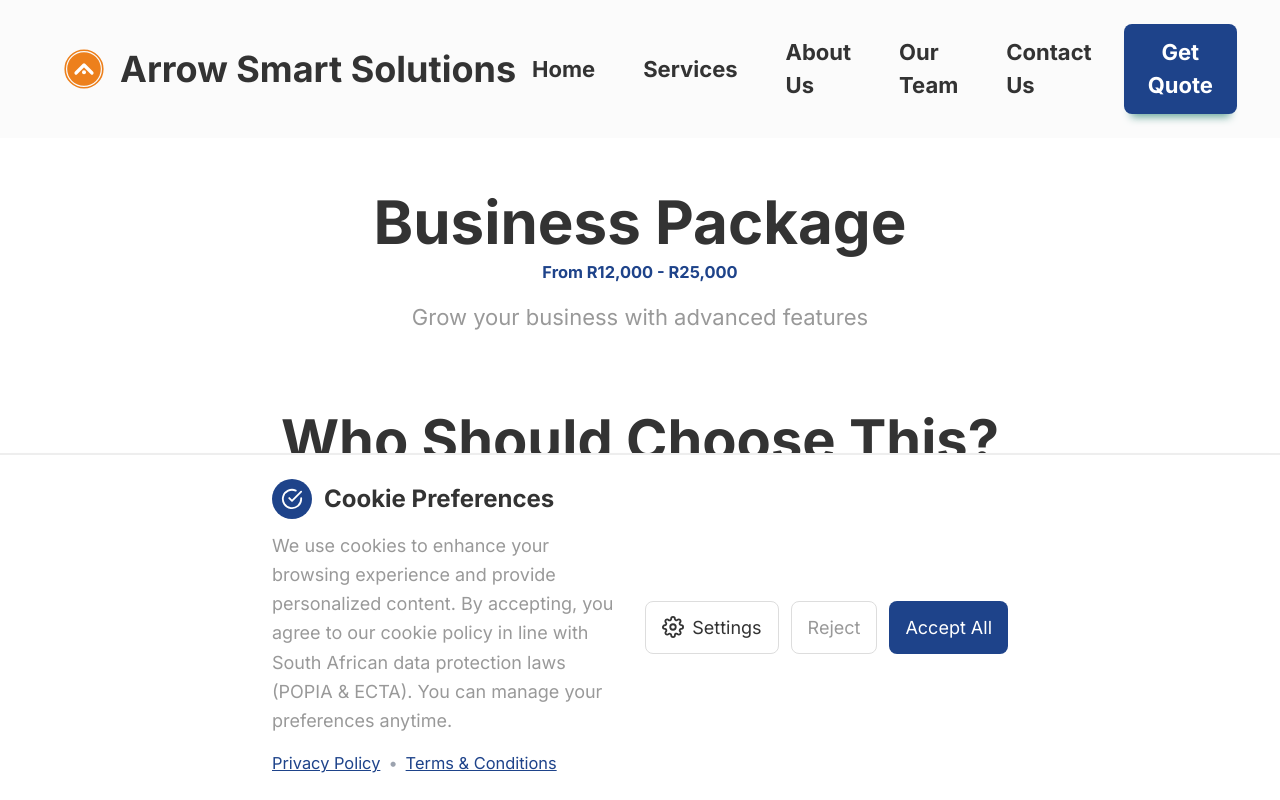
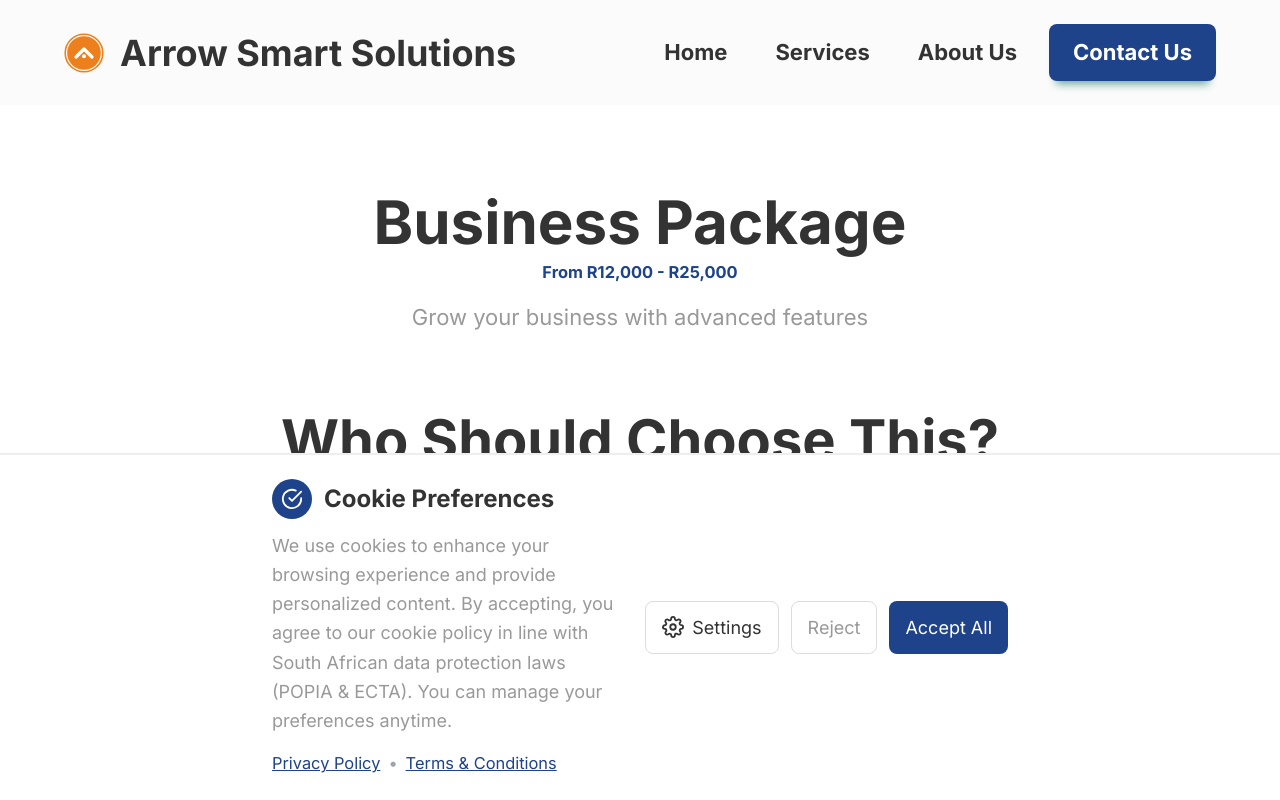
Before and after one commit to ArrowSmartSolutions/ArrowSmartSolutions, a Next.js app: page /package/business in a window 1280 px wide. Shown: the top 800 px of the page. Built offline with nearby package versions, Linux system fonts and the light colour scheme.

Commit message:
amended navbar to remove redundancy

```diff
--- a/src/components/Navbar/Navbar.jsx
+++ b/src/components/Navbar/Navbar.jsx
@@ -20,16 +20,6 @@
     id: 3,
     title: "About Us",
     path: "/about",
-  },
-  {
-    id: 4,
-    title: "Our Team",
-    path: "/team",
-  },
-  {
-    id: 5,
-    title: "Contact Us",
-    path: "/contact",
   },
 
 ];
@@ -128,7 +118,7 @@
               );
             }
           })}
-            <button aria-label="Get Quote" onClick={handleGetQuote} className='primary-btn text-xs sm:text-sm md:text-base lg:text-lg py-2 sm:py-2.5 md:py-3 px-4 sm:px-5 md:px-6'>Get Quote</button>
+            <button aria-label="Contact Us" onClick={handleGetQuote} className='primary-btn text-xs sm:text-sm md:text-base lg:text-lg py-2 sm:py-2.5 md:py-3 px-4 sm:px-5 md:px-6'>Contact Us</button>
 
         </ul>
       </div>
@@ -159,7 +149,7 @@
                 </Link>
               </li>
             ))}
-            <button className='primary-btn text-xs sm:text-sm md:text-base' onClick={() => { handleGetQuote(); setIsMenuOpen(false); }}>Get Quote</button>
+            <button className='primary-btn text-xs sm:text-sm md:text-base' onClick={() => { handleGetQuote(); setIsMenuOpen(false); }}>Contact Us</button>
           </ul>
         </div>
       )}
--- a/src/components/PackageDetail.jsx
+++ b/src/components/PackageDetail.jsx
@@ -225,7 +225,7 @@
           >
             <h2 className='text-2xl sm:text-3xl md:text-4xl lg:text-5xl font-bold mb-6'>Ready to Get Started?</h2>
             <p className='text-sm sm:text-base md:text-lg text-dark2 mb-8'>Contact us today to discuss how we can bring your vision to life.</p>
-            <button className='primary-btn'>Contact Us Now</button>
+            <button className='primary-btn' onClick={() => router.push('/contact')}>Contact Us Now</button>
           </motion.div>
 
           <motion.div
--- a/src/components/SupportDetail.jsx
+++ b/src/components/SupportDetail.jsx
@@ -251,7 +251,7 @@
           >
             <h2 className='text-3xl font-bold mb-6'>Ready to Get Started?</h2>
             <p className='text-xl text-dark2 mb-8'>Choose this support plan to keep your website running smoothly.</p>
-            <button className='primary-btn'>Contact Us Now</button>
+            <button className='primary-btn' onClick={() => router.push('/contact')}>Contact Us Now</button>
           </motion.div>
 
           <motion.div
```
